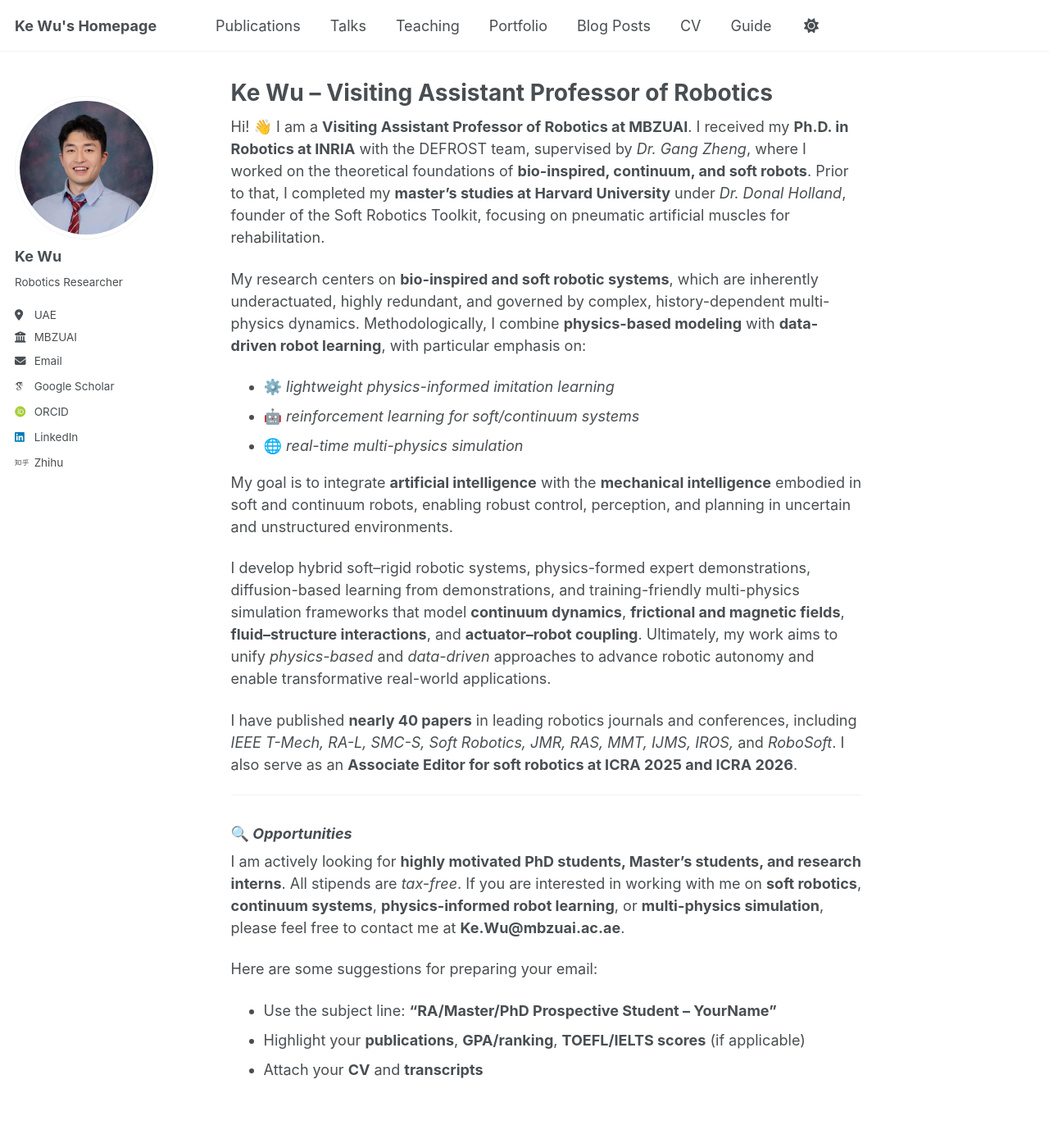
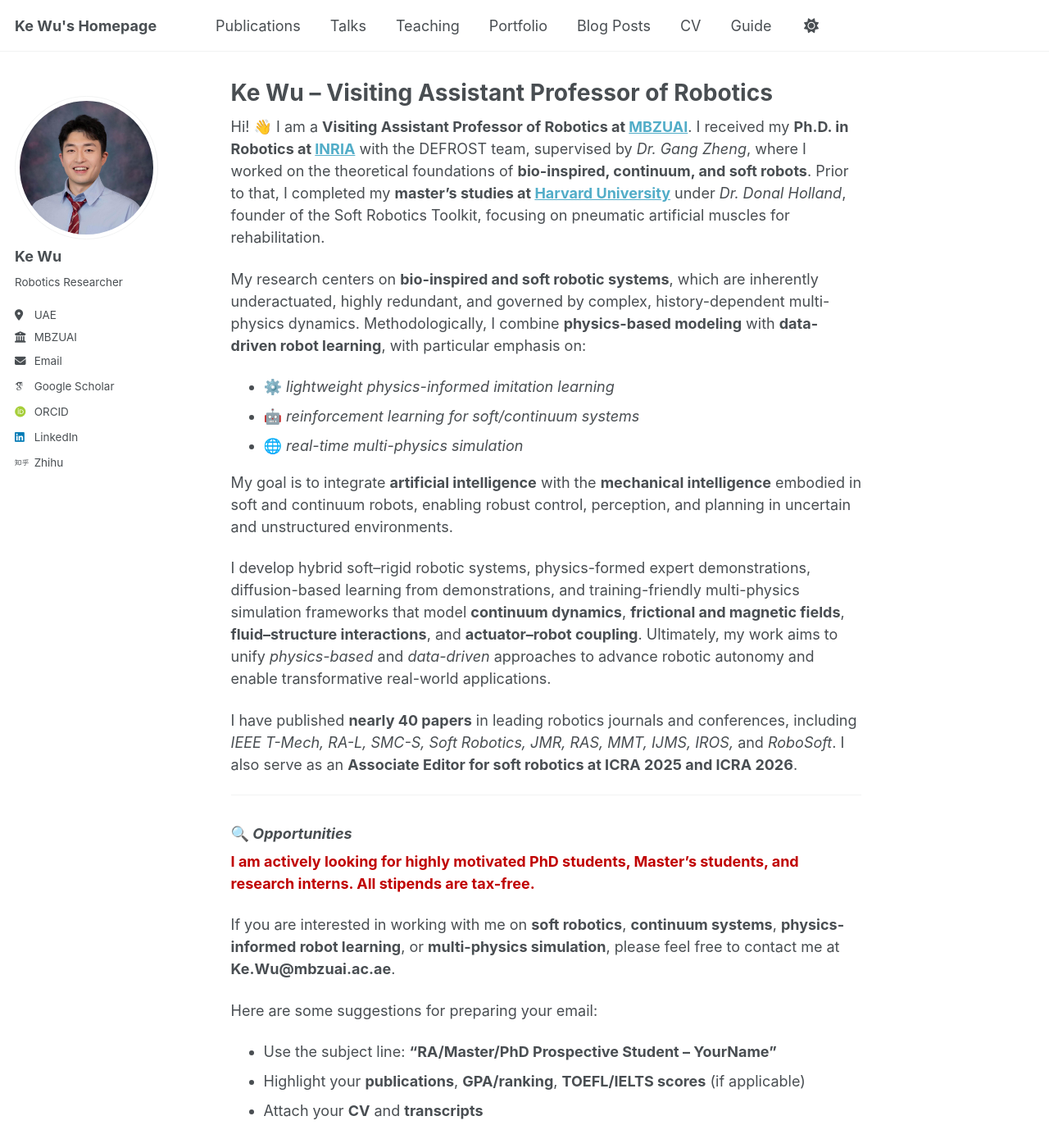
Before and after one commit to SobotHub/SobotHub.github.io, a Jekyll site: the page built from _pages/about.md, in a window 1280 px wide and 1400 px high. Shown: the whole window at 82% size. Built offline with Jekyll 4.4.1, drawn with Linux system fonts in a browser that asks for light colours; some web fonts are replaced; a script bundle is joined from its source files by our own code; library files that are not in the unit come from our copies.

Commit message:
Update homepage About section

```diff
--- a/_pages/about.md
+++ b/_pages/about.md
@@ -7,7 +7,7 @@
   - /about.html
 ---
 
-Hi! 👋 I am a **Visiting Assistant Professor of Robotics at MBZUAI**. I received my **Ph.D. in Robotics at INRIA** with the DEFROST team, supervised by *Dr. Gang Zheng*, where I worked on the theoretical foundations of **bio-inspired, continuum, and soft robots**. Prior to that, I completed my **master’s studies at Harvard University** under *Dr. Donal Holland*, founder of the Soft Robotics Toolkit, focusing on pneumatic artificial muscles for rehabilitation.
+Hi! 👋 I am a **Visiting Assistant Professor of Robotics at [MBZUAI](https://mbzuai.ac.ae/)**. I received my **Ph.D. in Robotics at [INRIA](https://www.inria.fr/en)** with the DEFROST team, supervised by *Dr. Gang Zheng*, where I worked on the theoretical foundations of **bio-inspired, continuum, and soft robots**. Prior to that, I completed my **master’s studies at [Harvard University](https://www.harvard.edu/)** under *Dr. Donal Holland*, founder of the Soft Robotics Toolkit, focusing on pneumatic artificial muscles for rehabilitation.
 
 My research centers on **bio-inspired and soft robotic systems**, which are inherently underactuated, highly redundant, and governed by complex, history-dependent multi-physics dynamics. Methodologically, I combine **physics-based modeling** with **data-driven robot learning**, with particular emphasis on:
 - ⚙️ *lightweight physics-informed imitation learning*
@@ -23,7 +23,12 @@
 ---
 
 ### 🔍 *Opportunities*
-I am actively looking for **highly motivated PhD students, Master’s students, and research interns**. All stipends are *tax-free*. If you are interested in working with me on **soft robotics**, **continuum systems**, **physics-informed robot learning**, or **multi-physics simulation**, please feel free to contact me at **Ke.Wu@mbzuai.ac.ae**.
+
+<span style="color:#c00000; font-weight:bold;">
+I am actively looking for highly motivated PhD students, Master’s students, and research interns. All stipends are tax-free.
+</span>
+
+If you are interested in working with me on **soft robotics**, **continuum systems**, **physics-informed robot learning**, or **multi-physics simulation**, please feel free to contact me at **Ke.Wu@mbzuai.ac.ae**.
 
 Here are some suggestions for preparing your email:
 
```
